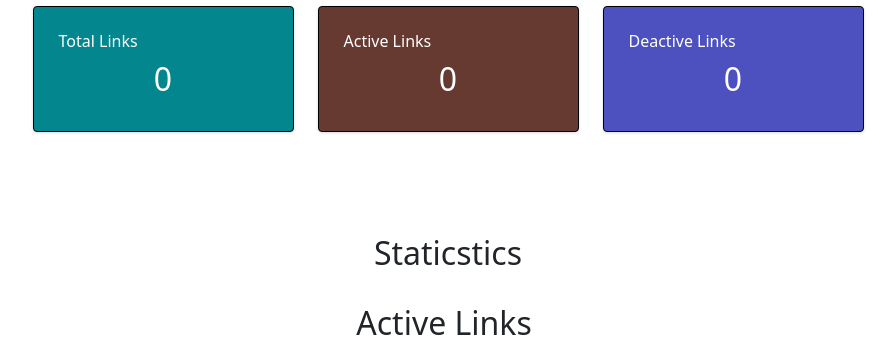
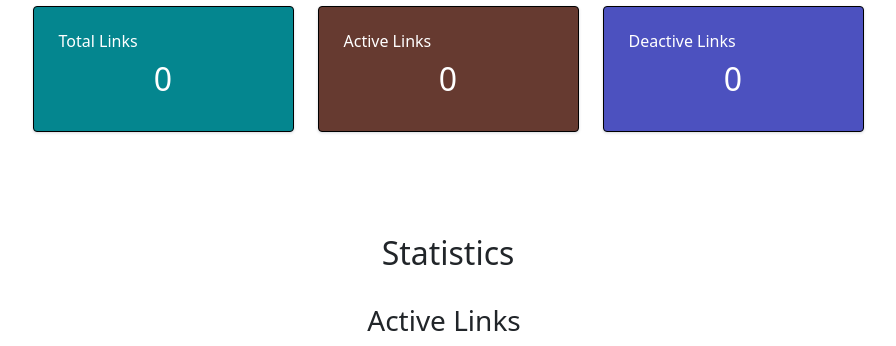
Before and after one commit to MahmudJewel/Django-URL_shortener, a Django app: page /user/dashboard/7 in a window 1280 px wide. Shown: the part 208-554 px from the top of the page, without its empty margins (192-1088 px from the left). Run offline with Django 4.2, Linux system fonts and the light colour scheme; data comes from the database, SQL or seed files in the repository; some libraries are stand-ins or nearby versions.

Commit message:
some designchanged

```diff
--- a/templates/customer/dashboard.html
+++ b/templates/customer/dashboard.html
@@ -97,11 +97,11 @@
         </div>
     </div>
     <br><br><br>
-    <h2 class="text-center">Staticstics</h2>
+    <h2 class="text-center">Statistics</h2>
     <br>
     <div class="row justify-content-center">
         <div class="col-md-10 me-2">
-            <h2 class="text-center">Active Links</h2>
+            <h3 class="text-center">Active Links</h3>
             <table class="table table-striped table-hover">
                 <thead>
                     <tr>
@@ -123,7 +123,7 @@
         </div>
         {% if total_deactive_urls %}
         <div class="col-md-10">
-            <h2 class="text-center">Deactive Links</h2>
+            <h3 class="text-center">Deactive Links</h3>
             <table class="table table-striped table-hover">
                 <thead>
                     <tr>
```
